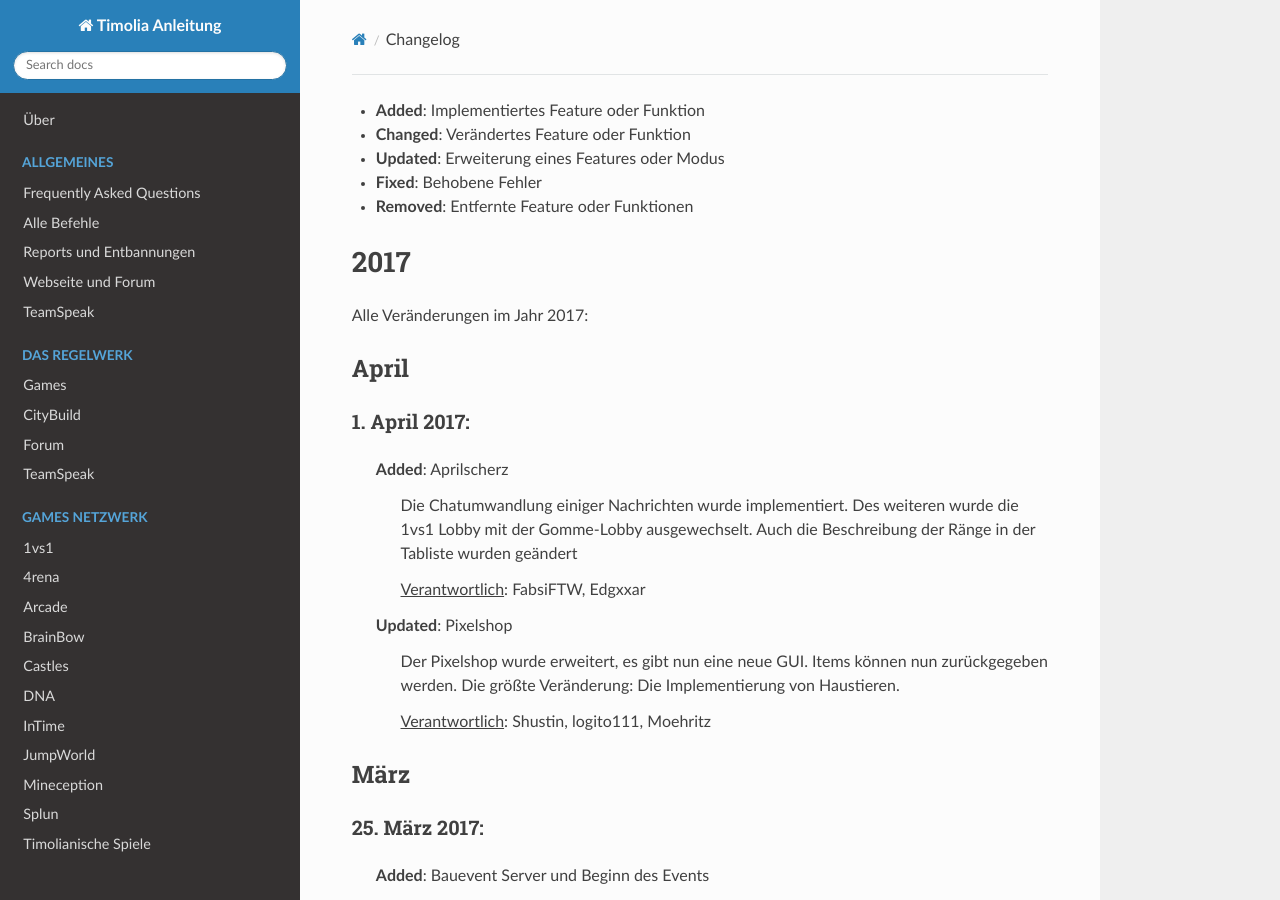
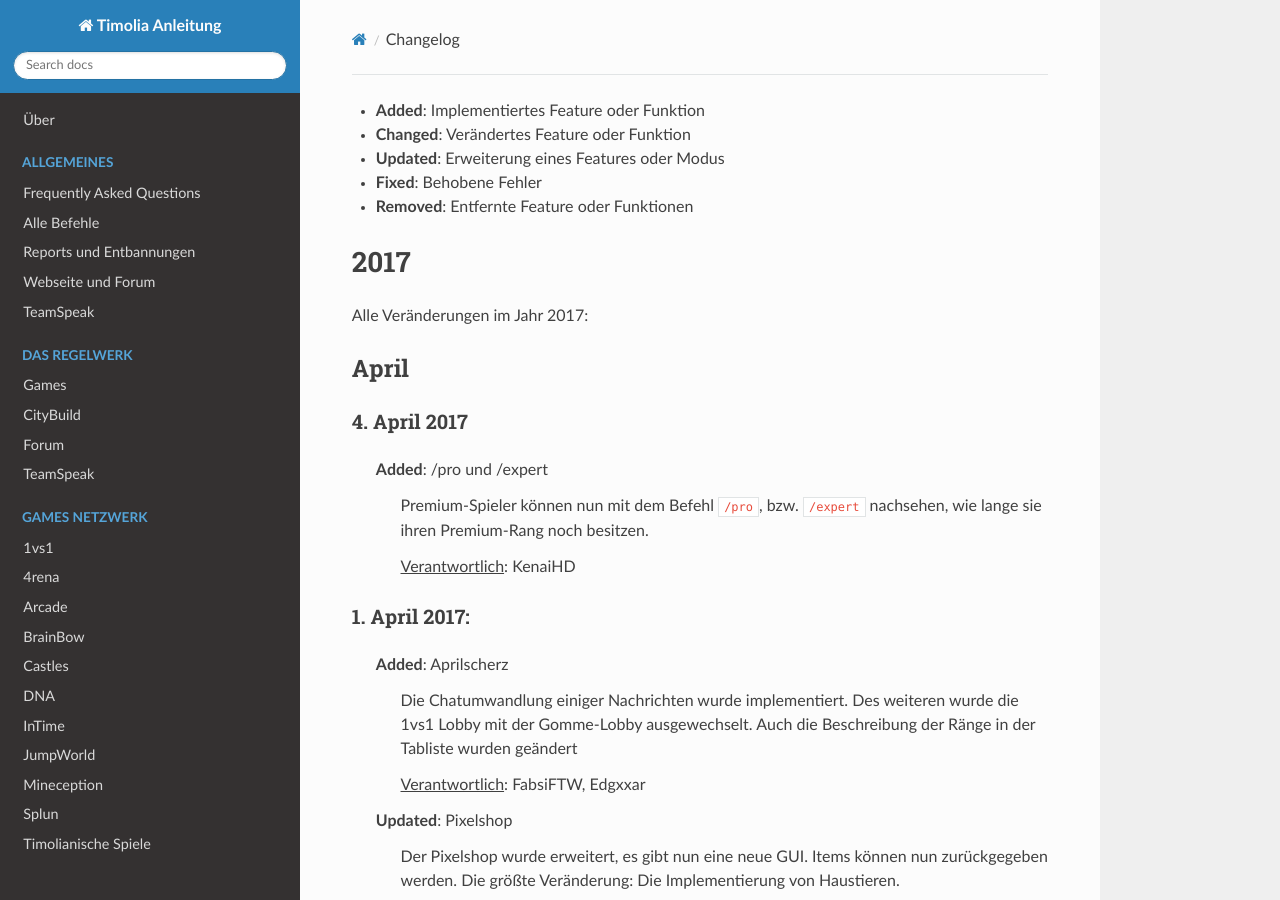
Before and after one commit to TimoliaDE/HowTo, an MkDocs documentation site: the page built from docs/changelog.md, in a window 1280 px wide and 900 px high. Built offline with MkDocs 1.6.1, drawn with Linux system fonts in a browser that asks for light colours; nearby versions of some CDN libraries; old or Windows-style settings are respelled for this version of MkDocs.

Commit message:
/pro & /expert in changelog

```diff
--- a/docs/changelog.md
+++ b/docs/changelog.md
@@ -9,6 +9,14 @@
 Alle Veränderungen im Jahr 2017:
 
 ## April
+### 4. April 2017
+<dl>
+  <dd><b>Added</b>: /pro und /expert</dd>
+  <dd style="margin-left: 7%;">Premium-Spieler können nun mit dem Befehl <code>/pro</code>, bzw. <code>/expert</code> nachsehen, wie lange sie ihren Premium-Rang noch besitzen.</dd>
+  <dd style="margin-left: 7%;"><u>Verantwortlich</u>: KenaiHD</dd>
+  <dd></dd>
+</dl>
+
 ### 1. April 2017:
 <dl>
   <dd><b>Added</b>: Aprilscherz</dd>
```
